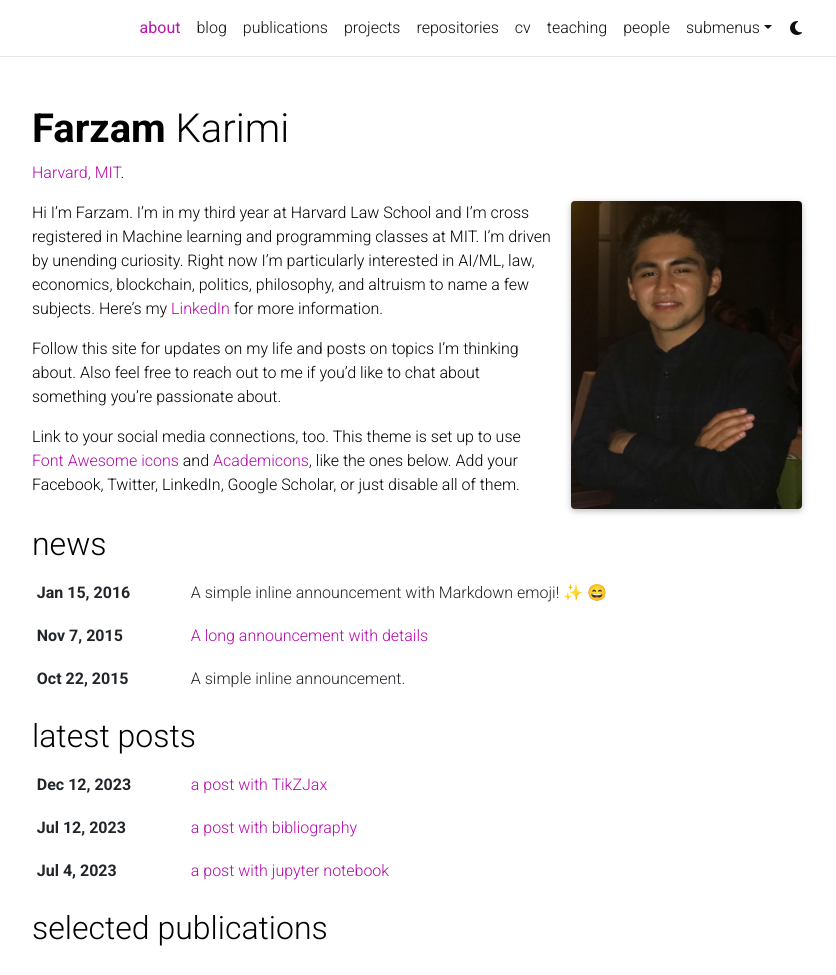
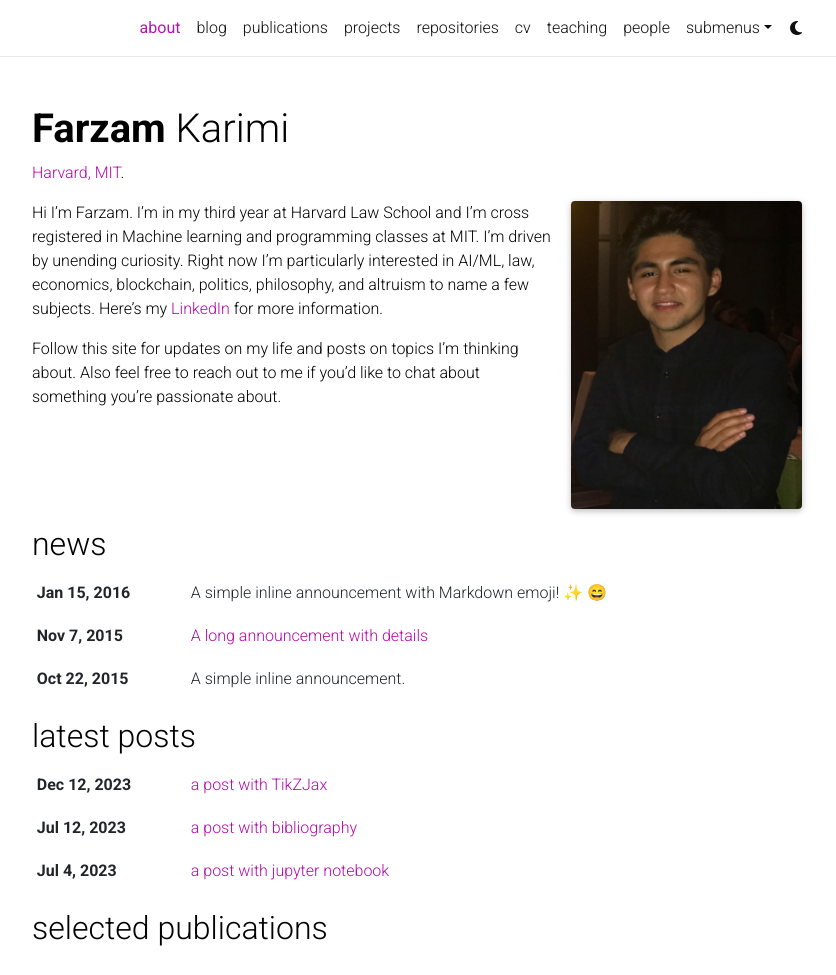
Before and after one commit to karimifarzam/karimifarzam.github.io, a Jekyll site: the page built from _pages/about.md, in a window 1280 px wide and 1264 px high, cut to the strip 0-975 px from the top of the window. Shown: the whole strip, without its empty margins (223-1059 px from the left). Built offline with Jekyll 4.4.1, drawn with Linux system fonts in a browser that asks for light colours; full-size pictures stand in for the smaller copies a plugin makes; emoji names are drawn with the system emoji font; comment, search, counter and statistics services are not loaded; a style sheet for code colours, icons or effects is not loaded.

Commit message:
Update about.md

```diff
--- a/_pages/about.md
+++ b/_pages/about.md
@@ -19,5 +19,3 @@ social: true  # includes social icons at the bottom of the page
 Hi I'm Farzam. I'm in my third year at Harvard Law School and I'm cross registered in Machine learning and programming classes at MIT. I'm driven by unending curiosity. Right now I'm particularly interested in AI/ML, law, economics, blockchain, politics, philosophy, and altruism to name a few subjects. Here's my [LinkedIn](https://www.linkedin.com/in/farzamkarimi) for more information.
 
 Follow this site for updates on my life and posts on topics I'm thinking about. Also feel free to reach out to me if you'd like to chat about something you're passionate about.
-
-Link to your social media connections, too. This theme is set up to use [Font Awesome icons](https://fontawesome.com/) and [Academicons](https://jpswalsh.github.io/academicons/), like the ones below. Add your Facebook, Twitter, LinkedIn, Google Scholar, or just disable all of them.
```
